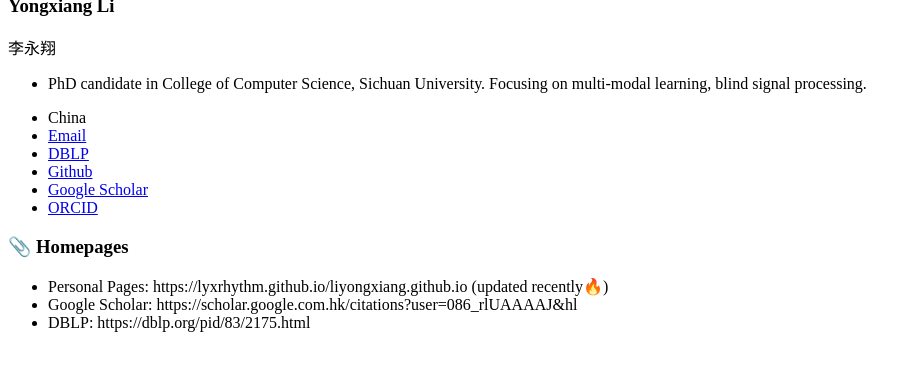
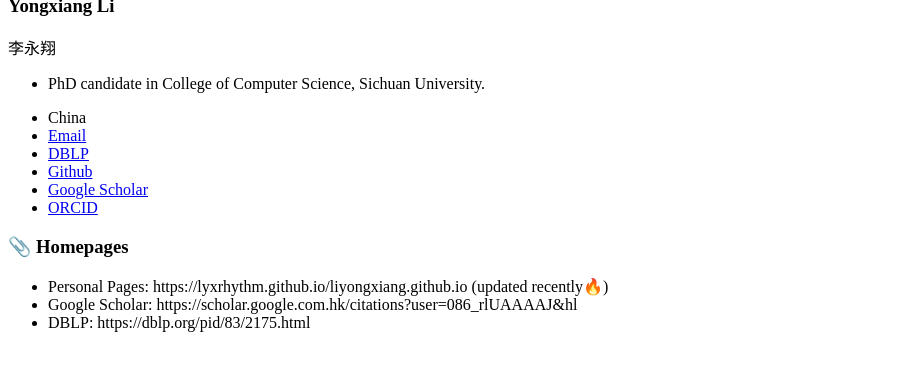
Before and after one commit to LYXRhythm/liyongxiang.github.io, a Jekyll site: the page built from _pages/includes/homepage.md, in a window 1280 px wide, cut to the strip 512-883 px from the top of the page. Shown: the whole strip, without its empty margins (0-921 px from the left). Built offline with Jekyll 4.4.1, drawn with Linux system fonts in a browser that asks for light colours; our own code applies the rules of GitHub Pages for plain Markdown files.

Commit message:
rhythm commit

```diff
--- a/_config.yml
+++ b/_config.yml
@@ -7,7 +7,7 @@
 
 # Site Settings
 title                    : "Yongxiang Li"
-description              : "PhD candidate in College of Computer Science, Sichuan University. Focusing on multi-modal learning, blind signal processing."
+description              : "PhD candidate in College of Computer Science, Sichuan University."
 repository               : "LYXRhythm/liyongxiang.github.io"
 google_scholar_stats_use_cdn : true
 
```
